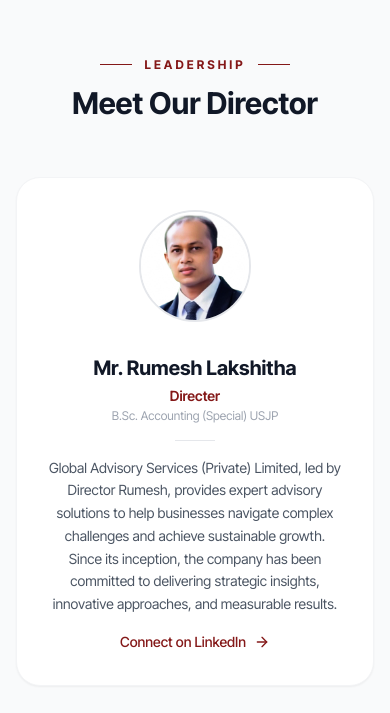
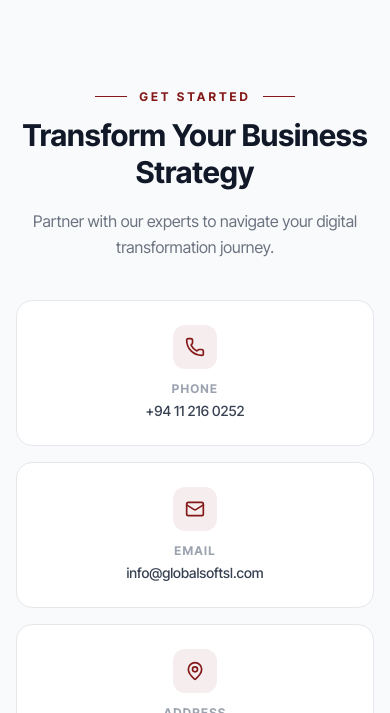
Before and after one commit to Global-Dev2026/GlobalCooperation, a Next.js app: page /companies/global-advisory-services in a window 390 px wide. Shown: the part 5871-6584 px from the top of the page. Built offline with nearby package versions, Linux system fonts and the light colour scheme.

Commit message:
Implement dynamic company detail pages and introduce site-wide constants for configuration and company data.

```diff
--- a/app/companies/[slug]/page.tsx
+++ b/app/companies/[slug]/page.tsx
@@ -7,7 +7,6 @@
 import CompanyFeatures from "@/components/sections/CompanyFeatures";
 import CompanyStats from "@/components/sections/CompanyStats";
 import CompanyCTA from "@/components/sections/CompanyCTA";
-import CompanyDirector from "@/components/sections/CompanyDirector";
 import CompanyWhyUs from "@/components/sections/CompanyWhyUs";
 
 type Props = {
@@ -98,13 +97,6 @@
         {/* Statistics Section */}
         <CompanyStats stats={company.stats} companyColor={company.color} />
 
-        {/* Director Section */}
-        {"directors" in company && company.directors && (
-          <CompanyDirector
-            directorIds={company.directors}
-            companyColor={company.color}
-          />
-        )}
 
         {/* Call to Action Section */}
         <CompanyCTA
--- a/components/sections/CompanyDirector.tsx
+++ /dev/null
@@ -1,111 +0,0 @@
-"use client";
-
-import Image from "next/image";
-import Link from "next/link";
-import { ArrowRight } from "lucide-react";
-import { BOARD_OF_DIRECTORS } from "@/lib/constants";
-
-interface CompanyDirectorProps {
-    directorIds: readonly string[];
-    companyColor?: string;
-}
-
-export default function CompanyDirector({
-    directorIds,
-    companyColor = "#841818",
-}: CompanyDirectorProps) {
-    const directors = directorIds
-        .map((id) => BOARD_OF_DIRECTORS.find((d) => d.id === id))
-        .filter(Boolean) as (typeof BOARD_OF_DIRECTORS)[number][];
-
-    if (directors.length === 0) return null;
-
-    const isSingle = directors.length === 1;
-
-    return (
-        <section className="py-16 md:py-24 bg-gray-50">
-            <div className="max-w-6xl mx-auto px-4 sm:px-6 lg:px-8">
-                {/* Header */}
-                <div className="text-center mb-14">
-                    <div className="flex items-center justify-center gap-3 mb-3">
-                        <div className="h-px w-8" style={{ backgroundColor: companyColor }} />
-                        <span
-                            className="text-xs font-bold tracking-[0.25em] uppercase"
-                            style={{ color: companyColor }}
-                        >
-                            Leadership
-                        </span>
-                        <div className="h-px w-8" style={{ backgroundColor: companyColor }} />
-                    </div>
-                    <h2 className="text-3xl sm:text-4xl md:text-5xl font-bold text-gray-900">
-                        {isSingle ? "Meet Our Director" : "Meet Our Directors"}
-                    </h2>
-                </div>
-
-                {/* Director Card(s) */}
-                <div
-                    className={
-                        isSingle
-                            ? "max-w-2xl mx-auto"
-                            : "grid grid-cols-1 md:grid-cols-2 gap-6 max-w-4xl mx-auto"
-                    }
-                >
-                    {directors.map((director) => (
-                        <div
-                            key={director.id}
-                            className="bg-white rounded-3xl border border-gray-100 shadow-sm p-8 md:p-10 flex flex-col sm:flex-row items-center gap-8"
-                        >
-                            {/* Photo */}
-                            <div className="flex-shrink-0">
-                                <div className="w-28 h-28 rounded-full overflow-hidden border-2 border-gray-200">
-                                    <Image
-                                        src={director.image}
-                                        alt={director.name}
-                                        width={112}
-                                        height={112}
-                                        className="object-cover object-top w-full h-full"
-                                    />
-                                </div>
-                            </div>
-
-                            {/* Info */}
-                            <div className="text-center sm:text-left space-y-4">
-                                <div>
-                                    <h3 className="text-xl font-bold text-gray-900">
-                                        {director.name}
-                                    </h3>
-                                    <p
-                                        className="text-sm font-semibold mt-1"
-                                        style={{ color: companyColor }}
-                                    >
-                                        {director.position}
-                                    </p>
-                                    {director.education && (
-                                        <p className="text-xs text-gray-400 mt-0.5">
-                                            {director.education}
-                                        </p>
-                                    )}
-                                </div>
-                                <div className="h-px w-10 bg-gray-200 mx-auto sm:mx-0" />
-                                <p className="text-sm text-gray-600 leading-relaxed">
-                                    {director.bio}
-                                </p>
-                                {director.linkedin && director.linkedin !== "#" && (
-                                    <Link
-                                        href={director.linkedin}
-                                        target="_blank"
-                                        rel="noopener noreferrer"
-                                        className="inline-flex items-center gap-2 text-sm font-medium transition-colors"
-                                        style={{ color: companyColor }}
-                                    >
-                                        Connect on LinkedIn <ArrowRight className="w-4 h-4" />
-                                    </Link>
-                                )}
-                            </div>
-                        </div>
-                    ))}
-                </div>
-            </div>
-        </section>
-    );
-}
--- a/lib/constants.ts
+++ b/lib/constants.ts
@@ -196,7 +196,6 @@
       buttonText: "Start Your Project",
     },
     image: "/images/companies/software.webp",
-    directors: ["sumudu", "rashmika"],
   },
   {
     slug: "global-tech",
@@ -273,7 +272,6 @@
       buttonText: "Contact Us Today",
     },
     image: "/images/companies/tech.jpg",
-    directors: ["pasan"],
   },
   {
     slug: "global-advisory-services",
@@ -370,7 +368,6 @@
       buttonText: "Schedule Consultation",
     },
     image: "/images/companies/advisory.webp",
-    directors: ["lakshitha"],
   },
   {
     slug: "global-sleek",
@@ -442,7 +439,6 @@
       buttonText: "Start Design Project",
     },
     image: "/images/companies/sleek.webp",
-    directors: ["channa"],
   },
 ] as const;
 
```
